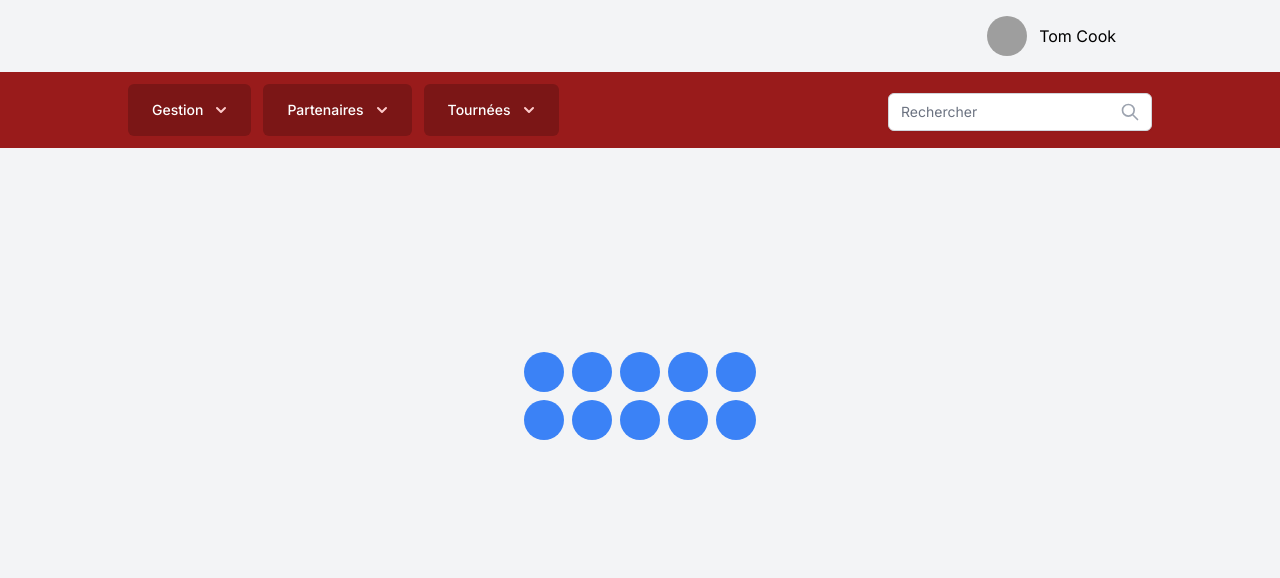
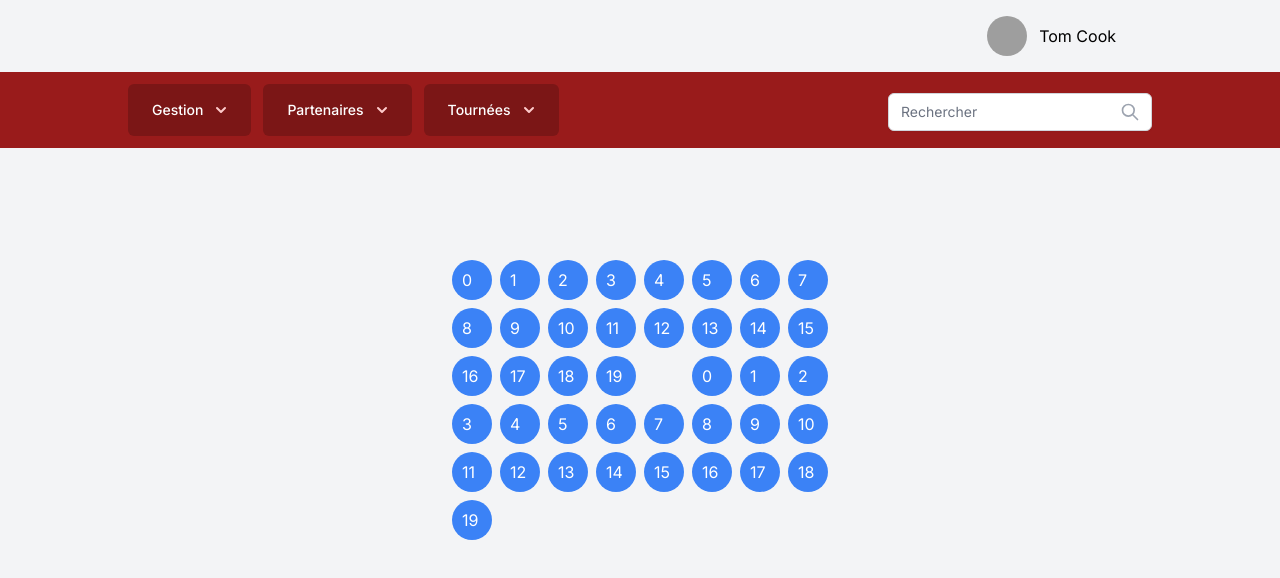
Before and after one commit to amineohn/valorant-crosshair, a Next.js app: page / in a window 1280 px wide. Shown: the top 578 px of the page. Built offline with nearby package versions, Linux system fonts and the light colour scheme; grey boxes are pictures that could not be loaded.

Commit message:
chore: more things

```diff
--- a/app/page.tsx
+++ b/app/page.tsx
@@ -1,19 +1,27 @@
 export default function Home() {
   const crosshairs = [
     {
+      id: 1,
       config: "",
       color: "red",
+    },
+    {
+      id: 2,
+      config: "",
+      color: "green",
     },
   ];
   //https://www.serilineups.com/crosshairlar.html
   return (
     <div className="flex h-full w-full flex-col items-center justify-center">
       <main className="flex min-h-screen flex-col place-content-center space-y-6">
-        <section className="grid grid-cols-5 gap-2">
+        <section className="grid grid-cols-8 gap-2">
           {crosshairs.map((item) => (
             <>
-              {[...Array(10)].map((_, i) => (
-                <div className={`h-10 w-10 rounded-full bg-blue-500`} />
+              {[...Array(20)].map((_, i) => (
+                <div className="h-10 w-10 rounded-full bg-blue-500 px-2.5 py-2 text-white">
+                  {i}
+                </div>
               ))}
 
               <p className="text-center text-gray-800">{item.config}</p>
```
